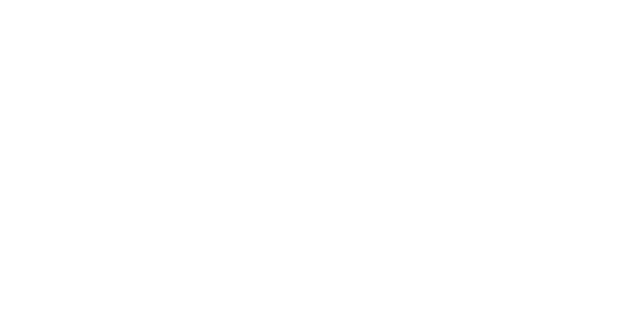
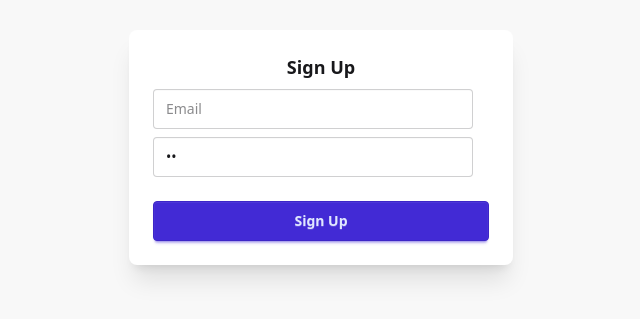
Before and after one commit to Thoufiq-Uchiha-23/Full-Stack-AI-Agent, a React (Vite) app in the folder ai-ticket-frontend/: page /signup in a window 1280 px wide. Shown: the part 253-572 px from the top of the page, without its empty margins (319-959 px from the left). Built offline with nearby package versions, Linux system fonts and the light colour scheme.

Commit message:
signup page

```diff
--- a/ai-ticket-frontend/src/pages/Signup.jsx
+++ b/ai-ticket-frontend/src/pages/Signup.jsx
@@ -1,9 +1,81 @@
-import React from 'react'
+import React, { useState } from 'react'
+import { useNavigate} from "react-router-dom"
 
 const Signup = () => {
+  const [form, setForm] = useState({email: "", password: "  "})
+  const [loading, setLoading] = useState(false)
+  const navigate = useNavigate()
+
+  const handleChange = (e) => {
+    setForm({...form, [e.target.name]: e.target.value})
+  }
+
+  const handleSignup = async (e) => {
+    e.preventDefault();
+    setLoading(true)
+    try {
+      const res = await fetch(`${import.meta.env.VITE_SERVER_URL}/auth/signup`, {
+        method: "POST",
+        headers: {
+          "Content-Type" : "application/json"
+        },
+        body: JSON.stringify(form)
+      })
+
+      const data = await res.jspn()
+
+      if(res.ok) {
+        localStorage.setItem("token", data.token)
+        localStorage.setItem("user", JSON.stringify(data.user))
+        navigate("/")
+      } else {
+        alert(data.message || "signup failed")
+      }
+    } catch (error) {
+      alert("Signup - something went wrong", error)
+    }
+    finally {
+      setLoading(false)
+    }
+  }
+
   return (
-    <div>
+    <div className="min-h-screen flex items-center justify-center bg-base-200">
+      <div className="card w-full max-w-sm shadow-xl bg-base-100">
+        <form onSubmit={handleSignup} className="card-body">
+          <h2 className="card-title justify-center">Sign Up</h2>
 
+          <input
+            type="email"
+            name="email"
+            placeholder="Email"
+            className="input input-bordered"
+            value={form.email}
+            onChange={handleChange}
+            required
+          />
+
+          <input
+            type="password"
+            name="password"
+            placeholder="Password"
+            className="input input-bordered"
+            value={form.password}
+            onChange={handleChange}
+            required
+          />
+
+          <div className="form-control mt-4">
+            <button
+              type="submit"
+              className="btn btn-primary w-full"
+              disabled={loading}
+            >
+              {loading ? "Signing up..." : "Sign Up"}
+            </button>
+          </div>
+        </form>
+      </div>
     </div>
   )
 }
```
